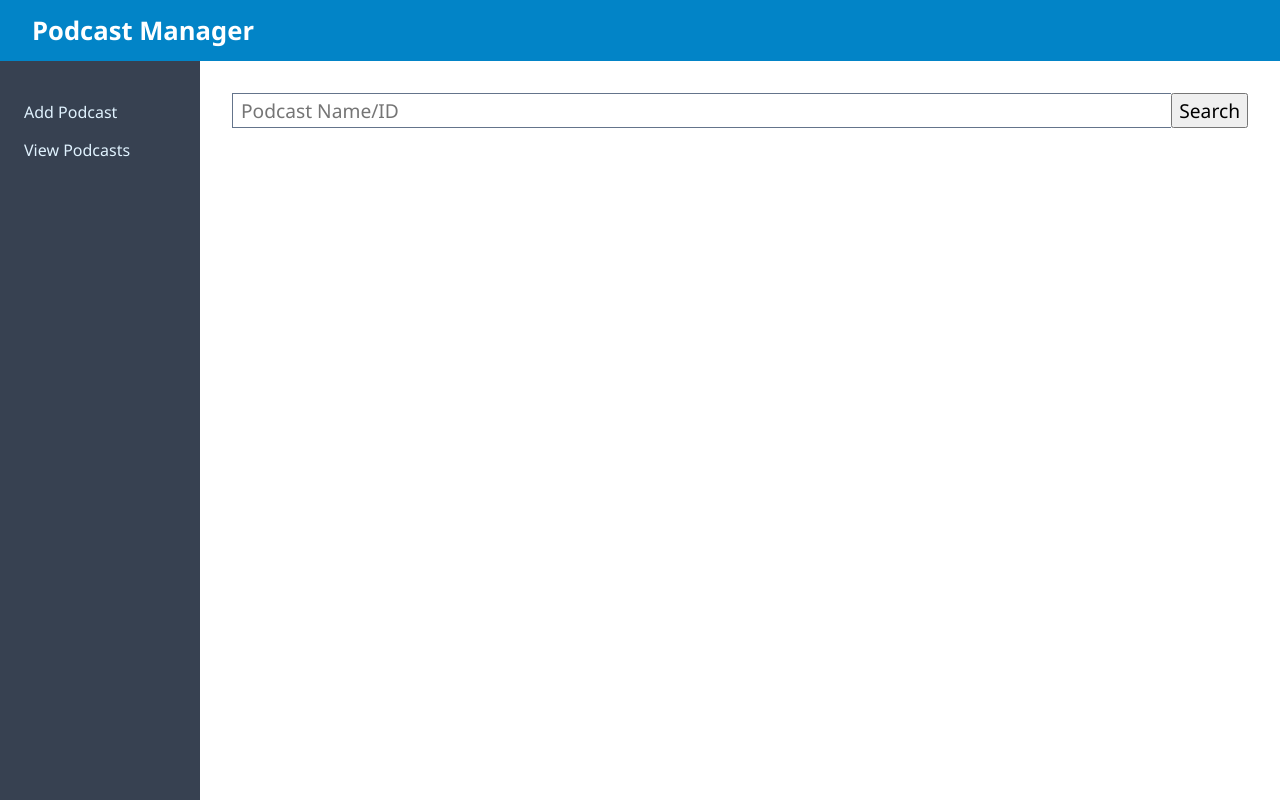
After one commit to Nemesis-AS/podcast-aggregator-py, a Python web app: template templates/addpodcast.html in a window 1280 px wide. The commit adds this page. Run offline with Jinja, Linux system fonts and the light colour scheme; the template is opened without the code that fills it, so the values that code supplies are empty.

Commit message:
Added 'Add Podcast' Page

```diff
--- a/db.py
+++ b/db.py
@@ -11,7 +11,7 @@ class DB:
         if not self.table_exists("podcasts"):
             self.cursor.execute("CREATE TABLE podcasts(id, title, link, desc, author, artwork, last_upload, itunes_id, lang, explicit, ep_count, categories)")
         if not self.table_exists("episodes"):
-            self.cursor.execute("CREATE TABLE episodes(id, title, link, desc, date_pub, duration, explicit, episode, season, artwork, podcast)") # downloaded
+            self.cursor.execute("CREATE TABLE episodes(id, title, link, desc, date_pub, duration, explicit, episode, season, artwork, podcast)") # downloaded, file_path
         if not self.table_exists("images"):
             self.cursor.execute("CREATE TABLE images(url, image)")
 
--- /dev/null
+++ b/static/addpodcast.css
@@ -0,0 +1,104 @@
+:root {
+    --text-size-form: 1.2rem;
+}
+
+body {
+    max-height: 100vh;
+}
+
+main {
+    display: flex;
+    flex-direction: column;
+    overflow-y: auto;
+}
+
+main > form {
+    padding: 2rem;
+    display: flex;
+    /* gap: .5rem; */
+}
+
+main > form > input {
+    flex-grow: 1;
+    font-size: var(--text-size-form);
+    padding: .2rem .5rem;
+    border: 1px solid #64748b;
+    border-right: none;
+}
+
+main > form > button {
+    font-size: var(--text-size-form);
+}
+
+.results {
+    padding: 1rem .7rem;
+}
+
+.res-podcast {
+    display: grid;
+    grid-template-columns: min(30%, 256px) 70%;
+    gap: .5rem;
+    padding: 1rem 2rem;
+}
+
+.res-podcast > .pod-artwork {
+    width: 100%;
+}
+
+.pod-text {
+    display: flex;
+    flex-direction: column;
+    gap: .5rem;
+}
+
+.pod-main-text {
+    display: flex;
+    gap: .5rem;
+    align-items: center;
+}
+
+.pod-title {
+    font-size: 1.2rem;
+    font-weight: bold;
+}
+
+.pod-link {
+    color: #374151;
+    width: 16px;
+    height: 16px;
+}
+
+.pod-subtext {
+    color: #374151;
+    display: flex;
+    gap: 1rem;
+}
+
+.pod-tags {
+    display: flex;
+    gap: .5rem;
+}
+
+.tag {
+    background-color: #334155;
+    color: white;
+    border-radius: .2rem;
+    padding: .25rem;
+    border-color: #27272a;
+}
+
+.pod-add-btn {
+    padding: .5rem;
+    background-color: #16a34a;
+    color: white;
+    font-weight: 500;
+    font-size: 1.2rem;
+    transition: background-color 300ms;
+    border: 2px solid #166534;
+    border-radius: .2rem;
+    cursor: pointer;
+}
+
+.pod-add-btn:hover {
+    background-color: #166534;
+}
--- /dev/null
+++ b/static/addpodcast.js
@@ -0,0 +1,72 @@
+window.onload = () => main();
+
+function main() {
+    const searchForm = document.getElementById("searchForm");
+    const submitter = document.getElementById("searchSubmitBtn");
+
+    searchForm.addEventListener("submit", async e => {
+        e.preventDefault();
+        const formData = new FormData(searchForm, submitter);
+        // console.log(formData.get("query"));
+
+        const url = new URL("/get-podcast-by-name", window.location.origin);
+        url.searchParams.append("query", formData.get("query"));
+
+        const res = await fetch(url.href);
+        const json = await res.json();
+        renderResults(json);
+    });
+}
+
+async function addPodcast(e) {
+    // console.log(e.dataset.podId);
+    const url = new URL("/add-podcast", window.location.origin);
+    url.searchParams.append("pod_id", e.dataset.podId);
+
+    const res = await fetch(url.href);
+    const json = await res.json();
+    // console.log(url);
+
+    if (!json.status) {
+        console.error("An Error Occured while adding the podcast");
+    } else {
+        console.log("Added Podcast");
+    }
+    // console.log("Adding Podcast!");
+}
+
+function renderResults(results) {
+    const resultEl = document.querySelector(".results");
+    resultEl.textContent = "";
+    let html = "";
+    results.forEach(pod => {
+        const podEl = `
+        <div class="res-podcast">
+            <img class="pod-artwork" src="${pod.artwork}" alt="${pod.title} artwork" />
+            <div class="pod-text">
+                <div class="pod-main-text">
+                    <div class="pod-title">${pod.title}</div>
+                    <a href="${pod.link}" class="pod-link" target="_blank">
+                        <svg xmlns="http://www.w3.org/2000/svg" fill="none" viewBox="0 0 24 24" stroke-width="1.5" stroke="currentColor" class="w-6 h-6">
+                            <path stroke-linecap="round" stroke-linejoin="round" d="M13.5 6H5.25A2.25 2.25 0 003 8.25v10.5A2.25 2.25 0 005.25 21h10.5A2.25 2.25 0 0018 18.75V10.5m-10.5 6L21 3m0 0h-5.25M21 3v5.25" />
+                        </svg>
+                    </a>
+                </div>
+                <div class="pod-subtext">
+                    <div class="pod-author">${pod.author}</div>
+                    <div class="pod-episodes">${pod.episodeCount} Eps</div>
+                </div>
+                <div class="pod-desc">${pod.description}</div>
+                <div class="pod-tags">
+                    ${pod.categories && Object.values(pod.categories).reduce((acc, tag) => acc += '<div class="tag">' + tag + '</div>', "")}
+                </div>
+                <div class="pod-actions">
+                    <button class="pod-add-btn" data-pod-id="${pod.id}" onclick="addPodcast(this);">+ Add Podcast</button>
+                </div>
+            </div>
+        </div>
+        `;
+        html += podEl;
+    });
+    resultEl.innerHTML = html;
+}
--- a/static/common.css
+++ b/static/common.css
@@ -6,15 +6,52 @@
 
 body {
     min-height: 100vh;
+    display: grid;
+    grid-template-areas: "header header"
+                         "sidebar main";
+    grid-template-rows: min-content 1fr;
+    grid-template-columns: min(20%, 200px) auto;
 }
 
 header {
     padding: .8rem 2rem;
     background-color: #0284c7;
     color: white;
+    grid-area: header;
 }
 
 header > .logo {
     font-size: 1.6rem;
     font-weight: 600;
 }
+
+section.navbar {
+    grid-area: sidebar;
+    display: flex;
+    flex-direction: column;
+    background-color: #374151;
+    color: #e0f2fe;
+}
+
+section.navbar > ul {
+    list-style: none;
+    padding: 2rem .5rem;
+}
+
+section.navbar li {
+    padding: .5rem 1rem;
+}
+
+section.navbar a {
+    color: #e0f2fe;
+    text-decoration: none;
+    transition: color 300ms;
+}
+
+section.navbar a:hover {
+    color: #38bdf8;
+}
+
+main {
+    grid-area: main;
+}
--- /dev/null
+++ b/templates/addpodcast.html
@@ -0,0 +1,54 @@
+<!DOCTYPE html>
+<html lang="en">
+<head>
+    <meta charset="UTF-8">
+    <meta http-equiv="X-UA-Compatible" content="IE=edge">
+    <meta name="viewport" content="width=device-width, initial-scale=1.0">
+    <title>Add Podcast | Podcast Manager</title>
+
+    <link rel="stylesheet" type="text/css" href="{{url_for("static", filename="common.css")}}" />
+    <link rel="stylesheet" type="text/css" href="{{url_for("static", filename="addpodcast.css")}}" />
+</head>
+<body>
+    <header>
+        <div class="logo">Podcast Manager</div>
+    </header>
+
+    <section class="navbar">
+        <ul>
+            <li>
+                <a href="/add/new">Add Podcast</a>
+            </li>
+            <li>
+                <a href="/">View Podcasts</a>
+            </li>
+        </ul>
+    </section>
+
+    <main>
+        <div class="title"></div>
+        <form id="searchForm">
+            <input type="text" name="query" placeholder="Podcast Name/ID" />
+            <button type="submit" id="searchSubmitBtn">Search</button>
+        </form>
+        <div class="results">
+            <!-- <div class="res-podcast">
+                <div class="pod-artwork">
+
+                </div>
+                <div class="pod-text">
+                    <div class="pod-title"></div>
+                    <div class="pod-subtext">
+                        <div class="pod-author"></div>
+                        <div class="pod-episodes"></div>
+                    </div>
+                    <div class="pod-desc"></div>
+                    <div class="pod-actions"></div>
+                </div>
+            </div> -->
+        </div>
+    </main>
+
+    <script src="{{url_for("static", filename="addpodcast.js")}}"></script>
+</body>
+</html>
```
Also changed, not shown: api.py (+6 -4 lines), app.py (+16 -0 lines), server.py (+28 -3 lines), static/index.css (+14 -11 lines), static/index.js (+12 -9 lines), static/viewfeed.js (+24 -7 lines), templates/index.html (+11 -0 lines), templates/viewfeed.html (+11 -0 lines), README.md, static/icons/play.svg (added).
